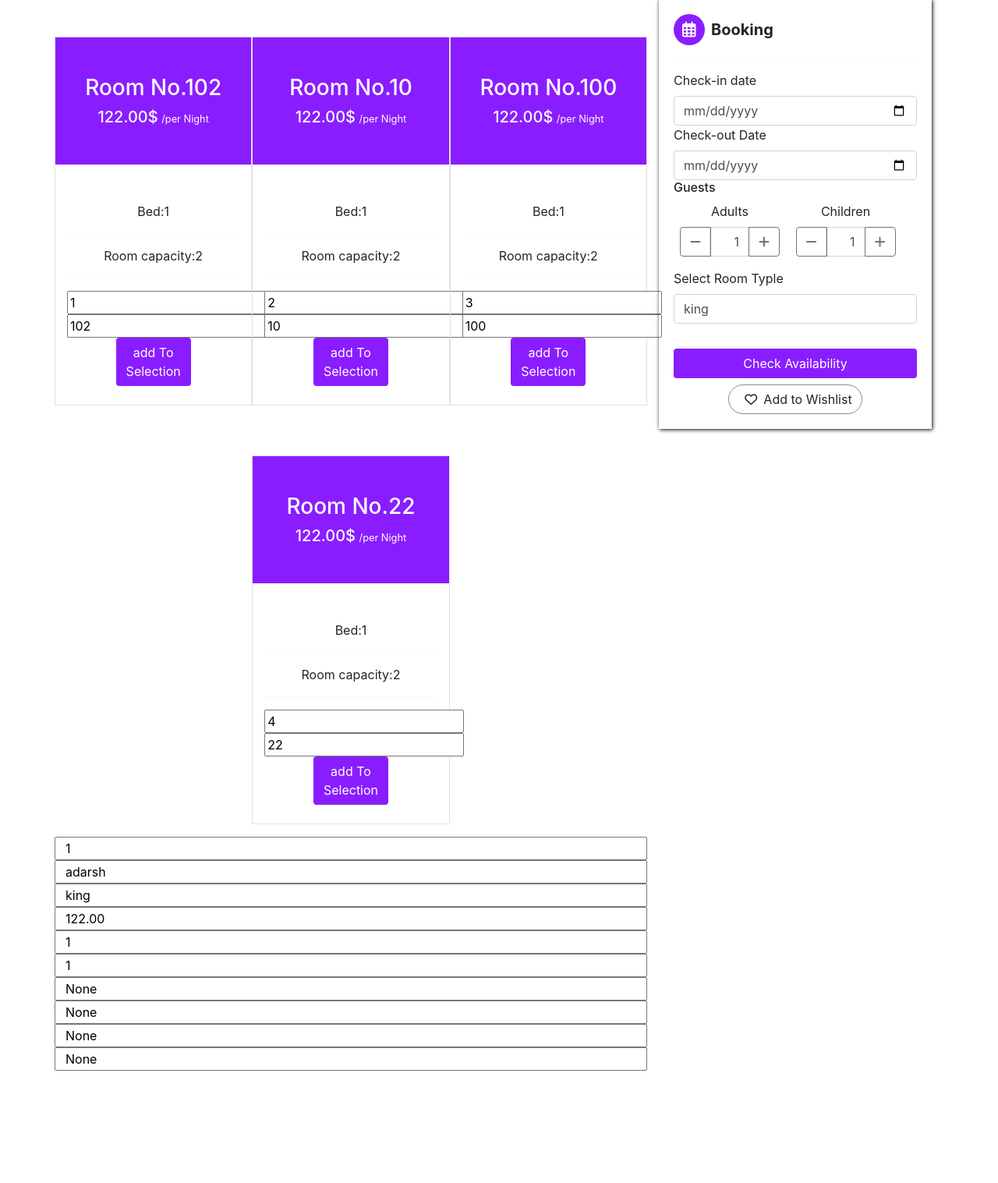
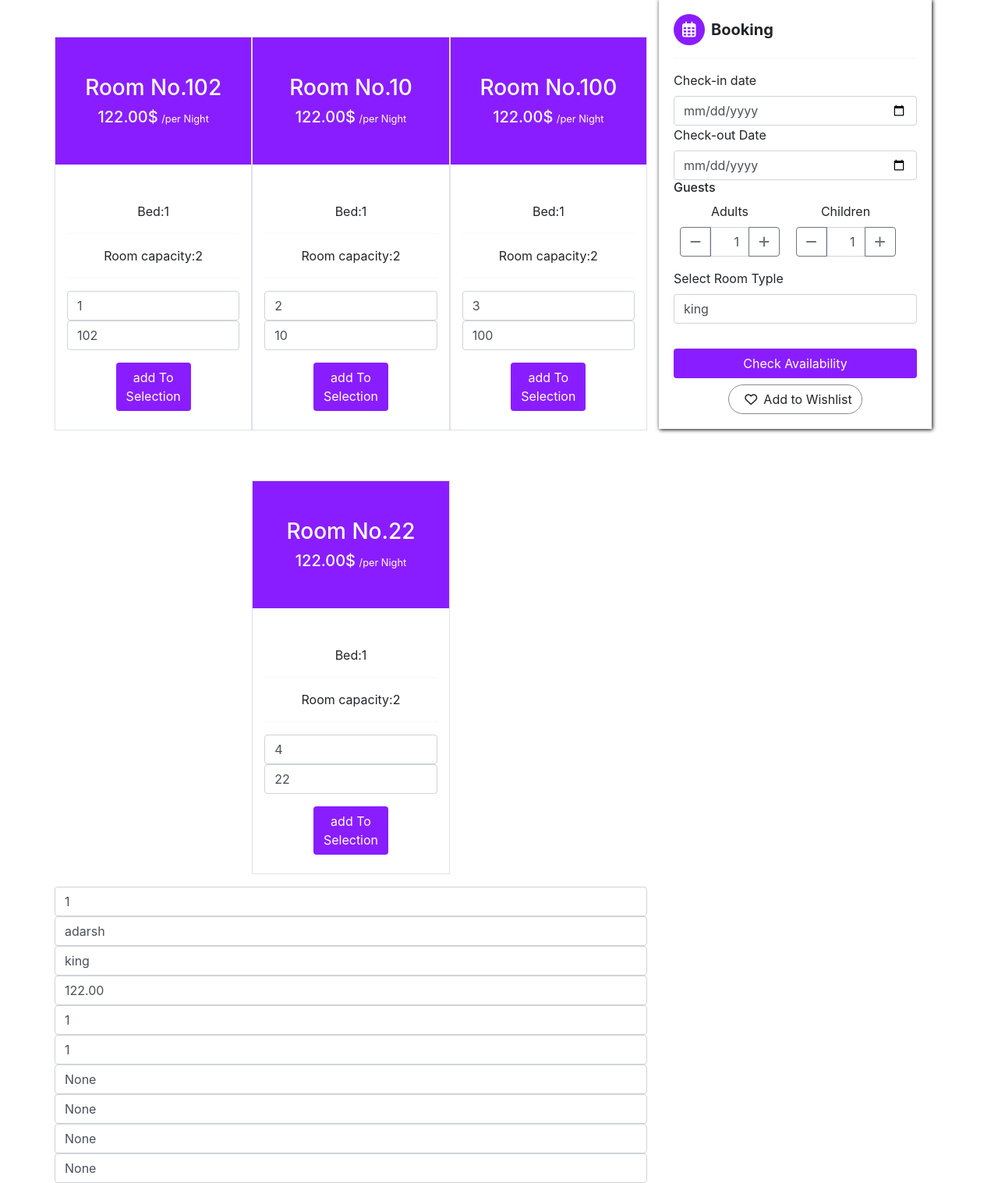
Before and after one commit to Adarsh-oo7/hotel, a Django app: a page that uses templates/base/base.html in a window 1280 px wide. Shown: the part 191-1708 px from the top of the page at 78% size. Before the commit the page ends 1564 px from the top, so only its background shows below. Run offline with Django 5.2, Linux system fonts and the light colour scheme; data comes from the database, SQL or seed files in the repository; both versions use the stored data as it was after the commit; parts of the project's set-up code (start-up, migrations or seed data) failed here and were passed over; some libraries are stand-ins or nearby versions.

Commit message:
solving the existing bug in frontend

```diff
--- a/templates/base/base.html
+++ b/templates/base/base.html
@@ -31,7 +31,7 @@
         <div class="collapse navbar-collapse" id="navbarSupportedContent">
           <ul class="navbar-nav mr-auto">
             <li class="nav-item active">
-              <a class="nav-link" href="#">Home <span class="sr-only">(current)</span></a>
+              <a class="nav-link" href="{% url "index" %}">Home <span class="sr-only">(current)</span></a>
             </li>
             <li class="nav-item dropdown">
               <a class="nav-link dropdown-toggle" href="#" id="navbarDropdown" role="button" data-toggle="dropdown" aria-haspopup="true" aria-expanded="false">
--- a/templates/hotel/room_type_detail.html
+++ b/templates/hotel/room_type_detail.html
@@ -27,12 +27,12 @@
 
               <div>
 
-              <input type="text" class="room_id_{{r.id}}" value="{{r.id}}" id='room_id' >
-              <input type="text" class="room_number_{{r.id}}" value="{{r.room_number}}" id="room_number">
+              <input type="text" class="room_id_{{r.id}} form-control" value="{{r.id}}" id='room_id' >
+              <input type="text" class="room_number_{{r.id}} form-control" value="{{r.room_number}}" id="room_number">
               </div>
 
 
-              <button class="btn nav_btn mb-4">
+              <button class="btn nav_btn mb-4 mt-3">
                 add To <br />
                 Selection
               </button>
@@ -41,16 +41,16 @@
 
           {% endfor %}
 
-          <input type="text" value="{{hotel.id}}" id="id">
-          <input type="text" value="{{hotel.name}}" id="hotel_name">
-          <input type="text" value="{{room_type.type}}" id="room_name">
-          <input type="text" value="{{room_type.price}}" id="room_price">
-          <input type="text" value="{{room_type.number_of_beds}}" id="number_of_beds">
-          <input type="text" value="{{room_type.id}}" id="room_type">
-          <input type="text" value="{{checkin}}" id="checkin">
-          <input type="text" value="{{checkout}}" id="checkout">
-          <input type="text" value="{{adult}}" id="adult">
-          <input type="text" value="{{children}}" id="children">
+          <input class="form-control" type="text" value="{{hotel.id}}" id="id">
+          <input class="form-control" type="text" value="{{hotel.name}}" id="hotel_name">
+          <input class="form-control" type="text" value="{{room_type.type}}" id="room_name">
+          <input class="form-control" type="text" value="{{room_type.price}}" id="room_price">
+          <input class="form-control" type="text" value="{{room_type.number_of_beds}}" id="number_of_beds">
+          <input class="form-control" type="text" value="{{room_type.id}}" id="room_type">
+          <input class="form-control" type="text" value="{{checkin}}" id="checkin">
+          <input class="form-control" type="text" value="{{checkout}}" id="checkout">
+          <input class="form-control" type="text" value="{{adult}}" id="adult">
+          <input class="form-control" type="text" value="{{children}}" id="children">
 
 
 
@@ -142,3 +142,19 @@
 </div>
 
 {% endblock content %}
+
+{% block script %}
+<script src="https://code.jquery.com/jquery-3.6.0.min.js"></script>
+<script src="https://cdn.jsdelivr.net/npm/@popperjs/core@2.11.7/dist/umd/popper.min.js"></script>
+<script src="https://cdn.jsdelivr.net/npm/bootstrap@5.3.0/dist/js/bootstrap.bundle.min.js"></script>
+
+<script>
+ $('.btn-plus, .btn-minus').on('click', function(e) {
+ const isNegative = $(e.target).closest('.btn-minus').is('.btn-minus');
+ const input = $(e.target).closest('.input-group').find('input');
+ if (input.is('input')) {
+   input[0][isNegative ? 'stepDown' : 'stepUp']()
+ }
+})
+</script>
+{% endblock script %}
```
Also changed, not shown: db.sqlite3, media/hotel_gallery/658385.jpg (added), media/hotel_gallery/th.jpeg (added), media/hotel_gallery/th_1.jpeg (added), media/hotel_gallery/th_5.jpeg (added), media/hotel_gallery/th_5_IOb41gi.jpeg (added), media/hotel_gallery/th_6.jpeg (added), media/hotel_gallery/th_WgCqKWJ.jpeg (added), media/hotel_gallery/turkish-hotel.jpg (added), media/hotel_gallery/wp1846081.jpg (added), media/hotel_galley/pexels-photo-4223678.jpeg (added), media/hotel_galley/th_1.jpeg (added), media/hotel_galley/th_2.jpeg (added).
